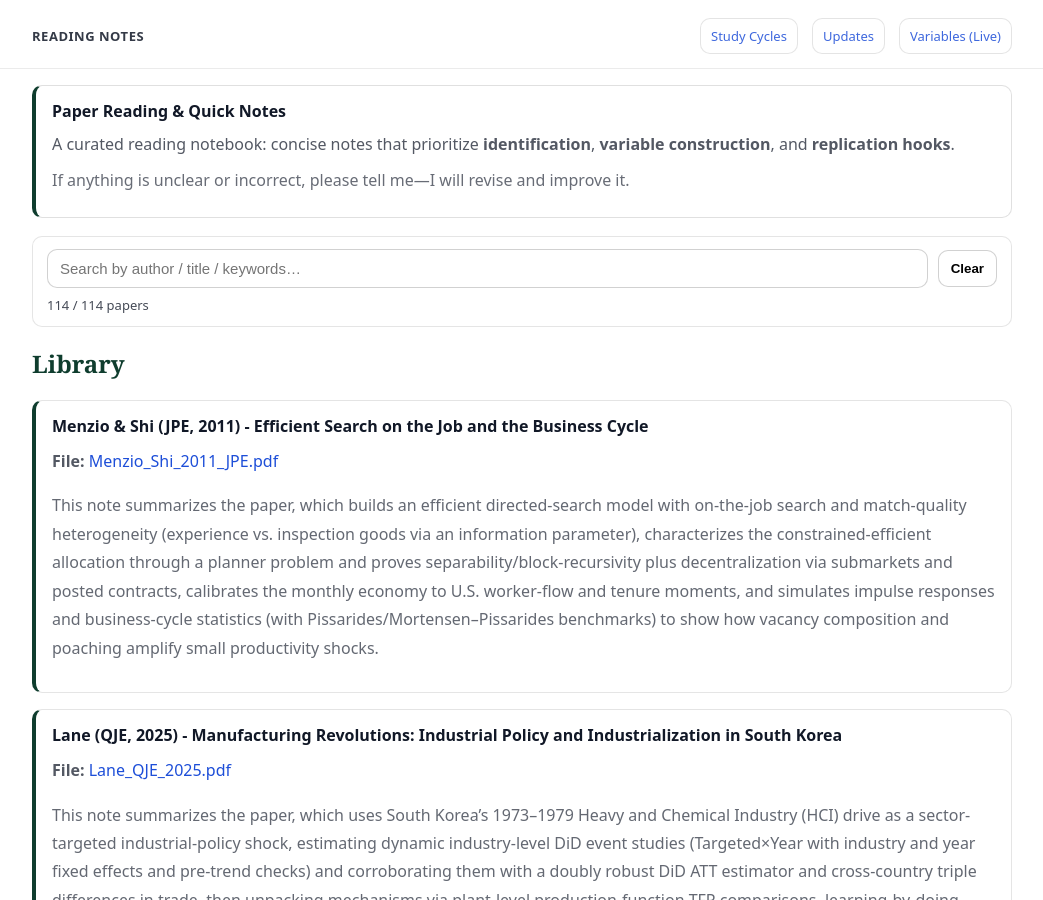
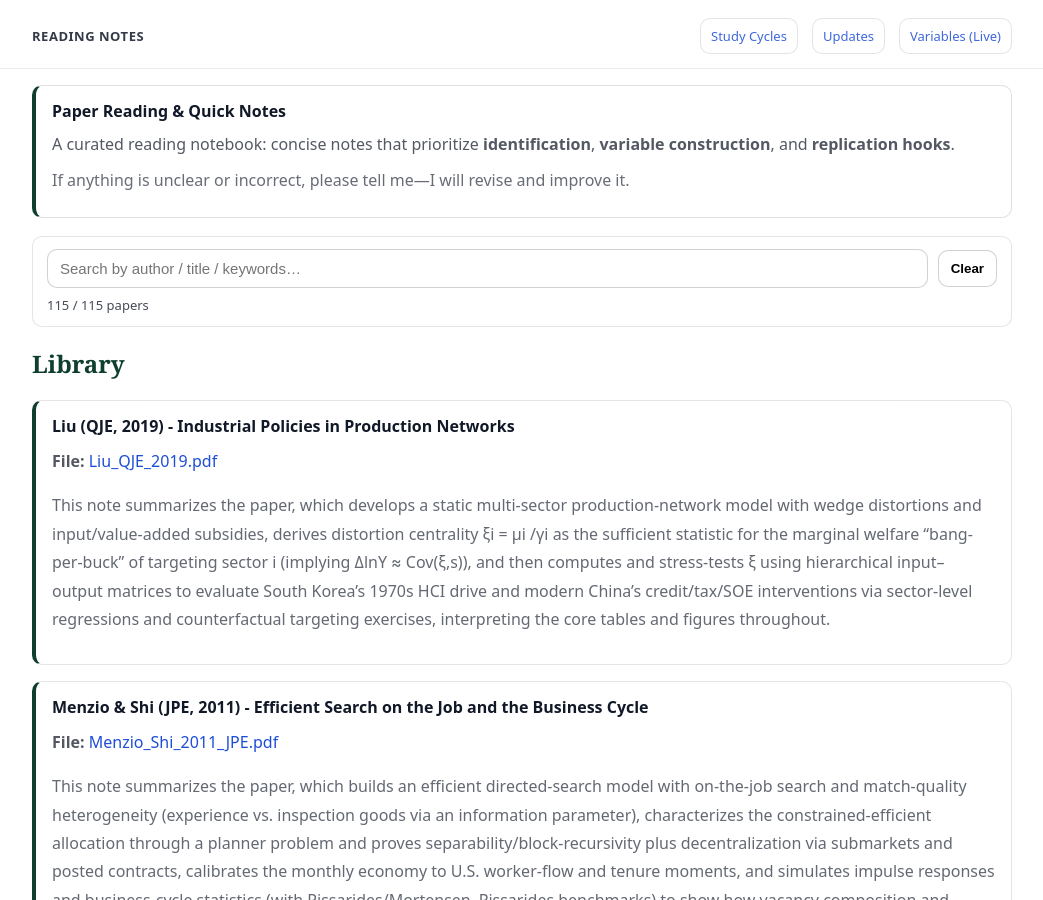
Before and after one commit to yaxinzn/study-archive, a Jekyll site: the page built from reading/index.md, in a window 1280 px wide and 900 px high. Shown: the whole window, without its empty margins (118-1161 px from the left). Built offline with Jekyll 4.4.1, drawn with Linux system fonts in a browser that asks for light colours.

Commit message:
Reading: add/update Liu_QJE_2019.pdf

```diff
--- a/_data/reading.yml
+++ b/_data/reading.yml
@@ -1,3 +1,7 @@
+- title: "Liu (QJE, 2019) - Industrial Policies in Production Networks"
+  file: "Liu_QJE_2019.pdf"
+  desc: "This note summarizes the paper, which develops a static multi-sector production-network model with wedge distortions and input/value-added subsidies, derives distortion centrality ξi = μi /γi as the sufficient statistic for the marginal welfare “bang-per-buck” of targeting sector i (implying ΔlnY ≈ Cov(ξ,s)), and then computes and stress-tests ξ using hierarchical input–output matrices to evaluate South Korea’s 1970s HCI drive and modern China’s credit/tax/SOE interventions via sector-level regressions and counterfactual targeting exercises, interpreting the core tables and figures throughout."
+
 - title: "Menzio & Shi (JPE, 2011) - Efficient Search on the Job and the Business Cycle"
   file: "Menzio_Shi_2011_JPE.pdf"
   desc: "This note summarizes the paper, which builds an efficient directed-search model with on-the-job search and match-quality heterogeneity (experience vs. inspection goods via an information parameter), characterizes the constrained-efficient allocation through a planner problem and proves separability/block-recursivity plus decentralization via submarkets and posted contracts, calibrates the monthly economy to U.S. worker-flow and tenure moments, and simulates impulse responses and business-cycle statistics (with Pissarides/Mortensen–Pissarides benchmarks) to show how vacancy composition and poaching amplify small productivity shocks.        "
```
Also changed, not shown: 1 other file.
